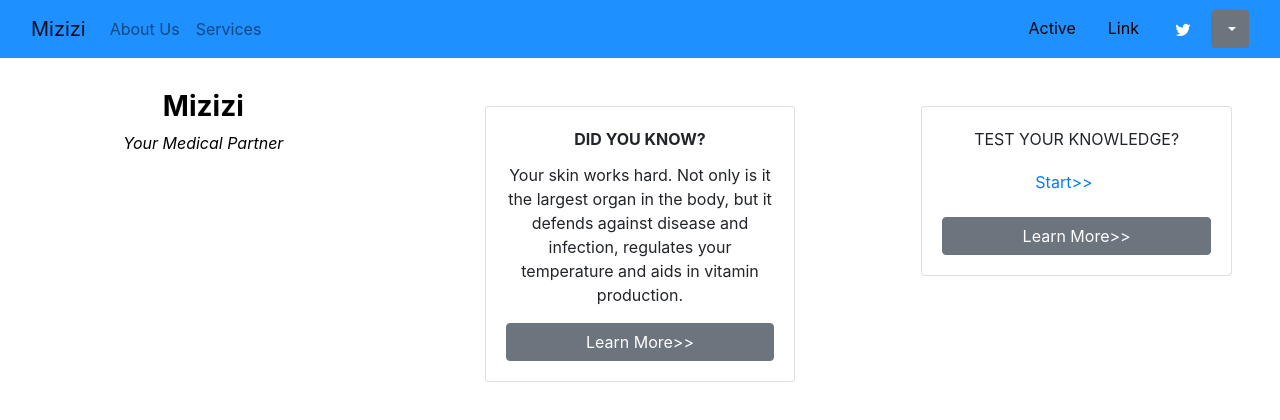
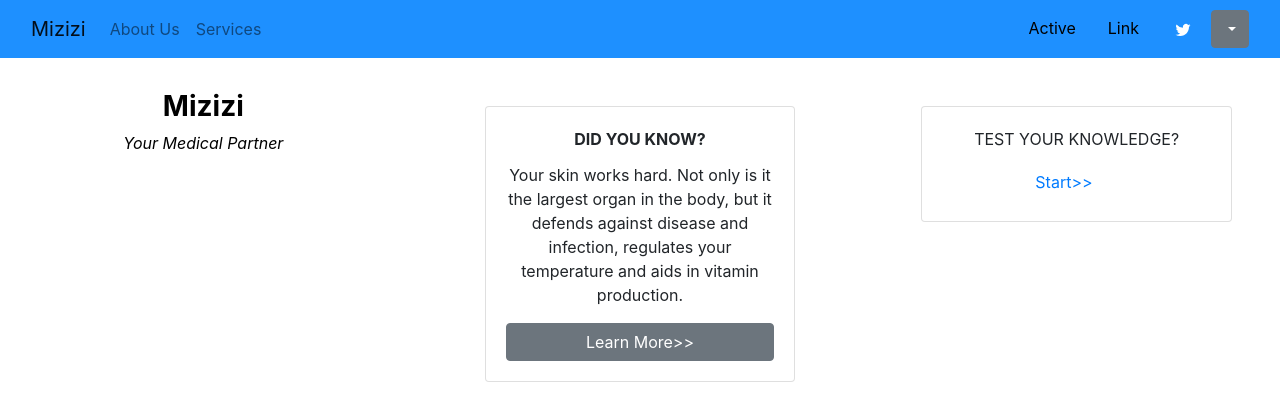
Before and after one commit to collie-moore/mizizi., a React (Create React App) app in the folder Frontend/: page / in a window 1280 px wide. Shown: the top 420 px of the page. Built offline with nearby package versions, Linux system fonts and the light colour scheme.

Commit message:
Removed learn more button from test your knowledge

```diff
--- a/Frontend/src/Components/myCard.js
+++ b/Frontend/src/Components/myCard.js
@@ -33,7 +33,7 @@ const Example = (props) => {
           <Card body>
             <CardTitle>TEST YOUR KNOWLEDGE?</CardTitle>
             <CardText> <ModalExample /></CardText>
-            <Button>Learn More>></Button>
+
           </Card>
           </div>
         </Col>
```
